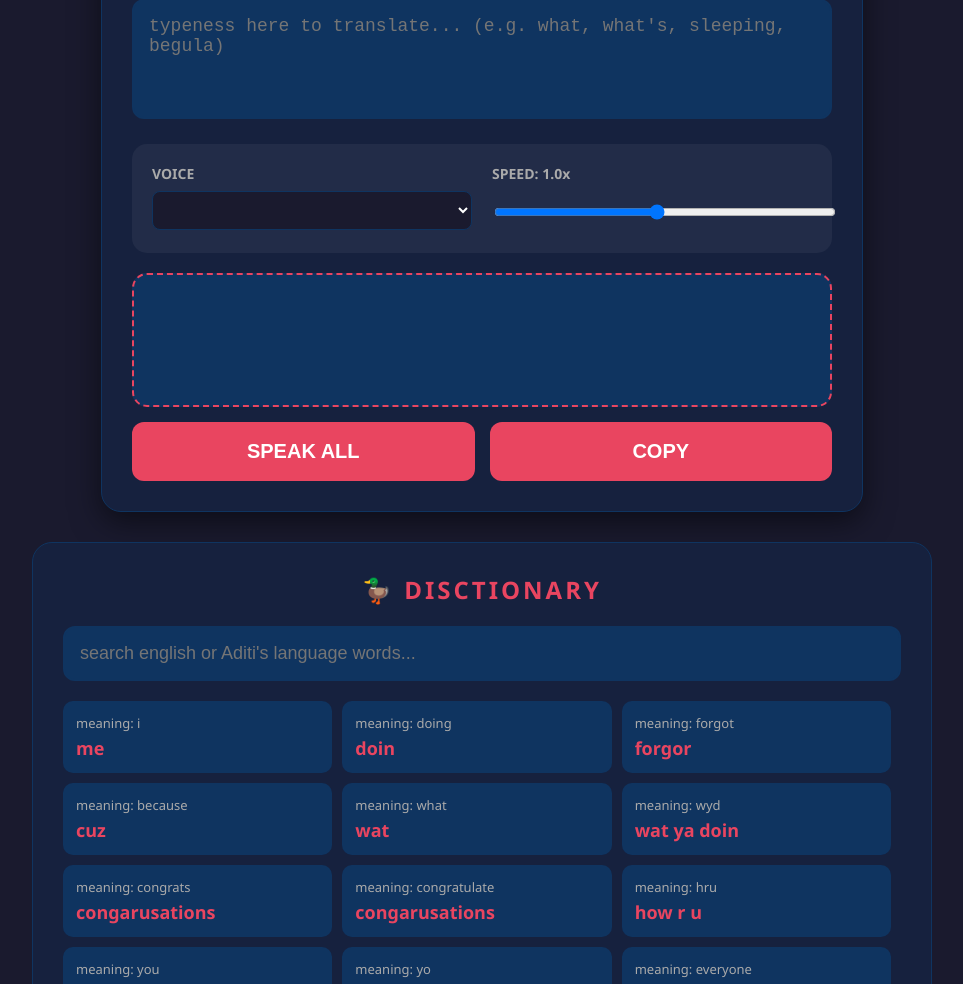
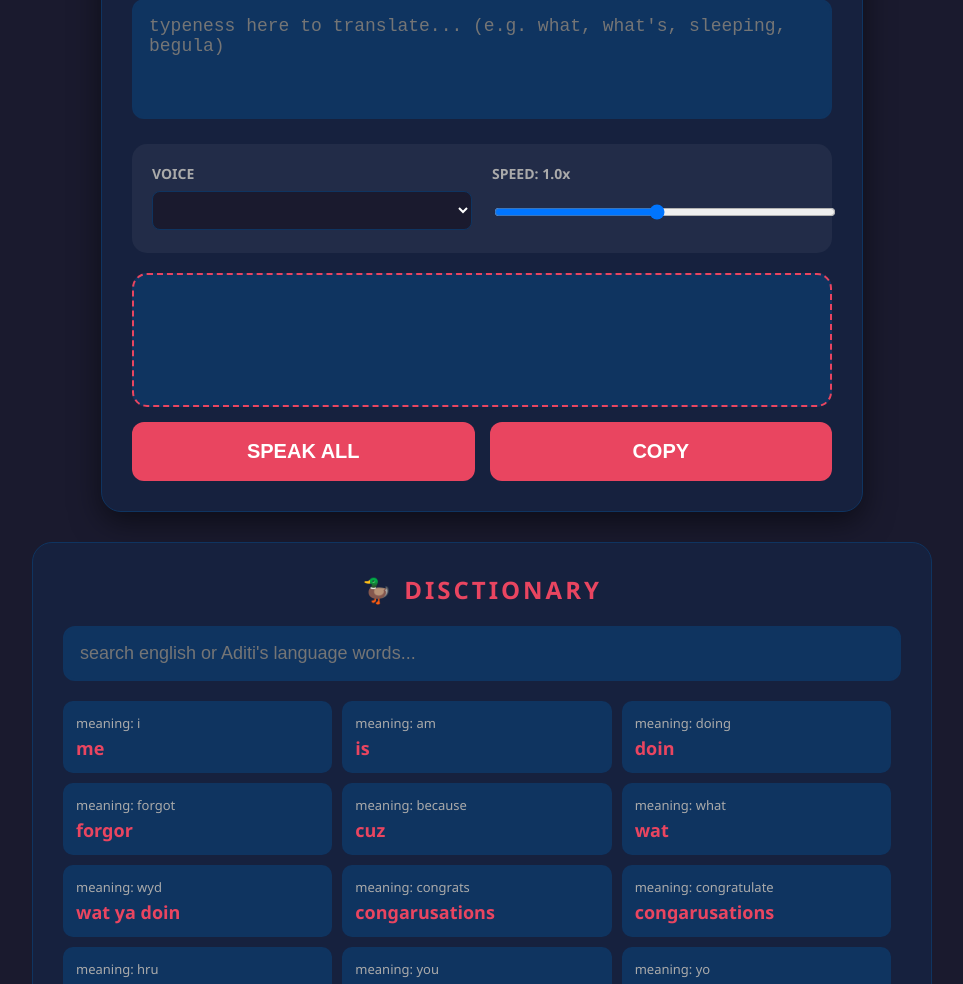
Before and after one commit to AditiKChauhan/Aditi-s-Language, a website: page index.html in a window 1280 px wide. Shown: the part 116-1100 px from the top of the page, without its empty margins (158-1121 px from the left). Drawn offline with Linux system fonts and the light colour scheme.

Commit message:
Added more words.. index.html

```diff
--- a/index.html
+++ b/index.html
@@ -278,6 +278,7 @@
     <script>
       const customDictionary = [
         { custom: "me", english: "i" },
+           { custom: "is", english: "am" },
         { custom: "doin", english: "doing" },
         { custom: "forgor", english: "forgot" },
         { custom: "cuz", english: "because" },
```
